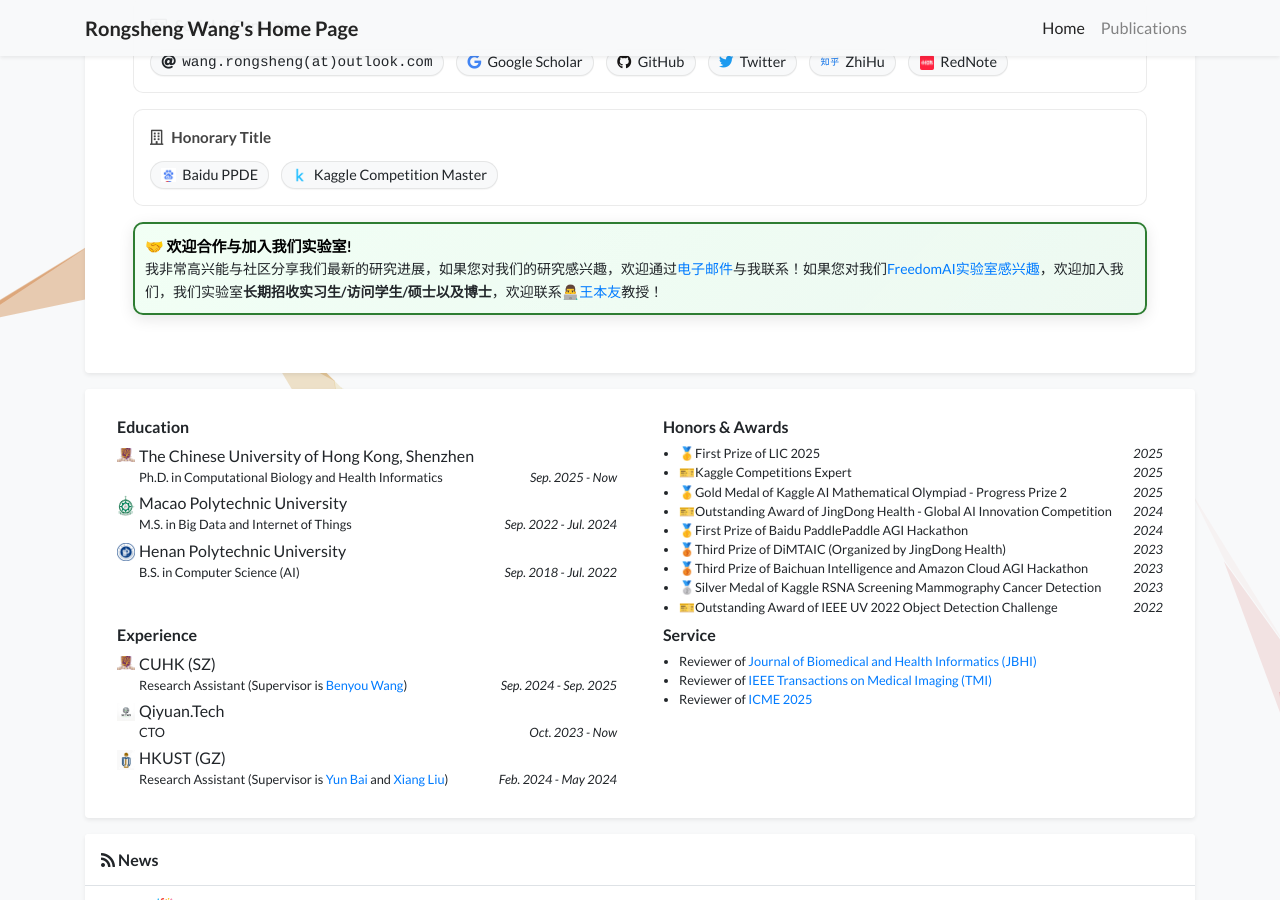
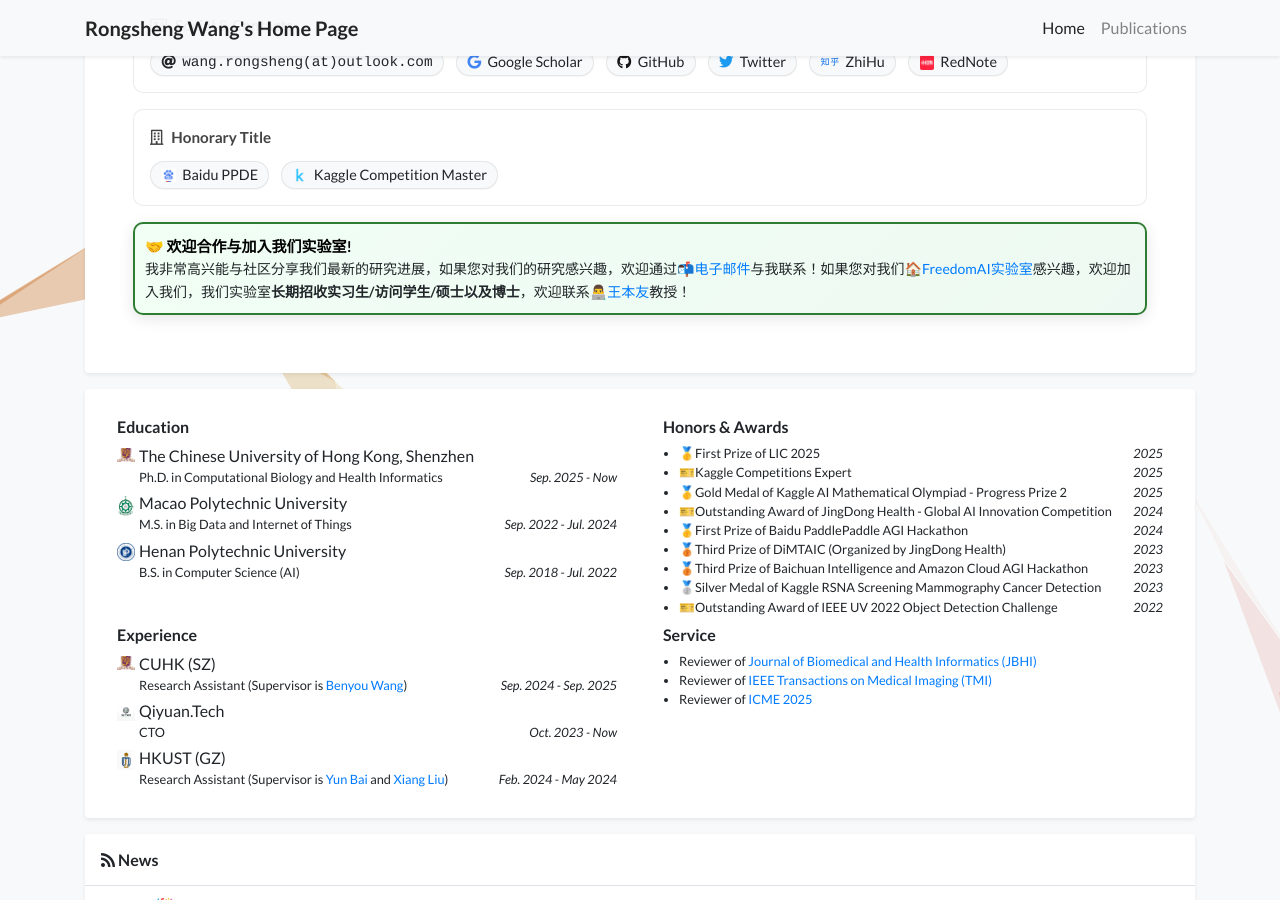
Before and after one commit to WangRongsheng/WangRongsheng.github.io, a Jekyll site: the page built from index.html, in a window 1280 px wide and 900 px high, scrolled down 489 px. Built offline with Jekyll 4.4.1, drawn with Linux system fonts in a browser that asks for light colours; a style sheet for code colours, icons or effects is not loaded.

```diff
--- a/_includes/widgets/profile_card.html
+++ b/_includes/widgets/profile_card.html
@@ -249,7 +249,7 @@
         <div style="position: absolute; top: 0; left: 0; width: 100%; height: 100%; background: linear-gradient(135deg, rgba(255, 255, 255, 0.1), rgba(255, 255, 255, 0.3)); pointer-events: none;"></div>
         <p style="margin: 0; position: relative; z-index: 1;">
           <strong style="color: black; font-size: 15px;">🤝 欢迎合作与加入我们实验室!</strong><br>
-          我非常高兴能与社区分享我们最新的研究进展，如果您对我们的研究感兴趣，欢迎通过<a href="mailto:wrs6@88.com">电子邮件</a>与我联系！如果您对我们<a href="https://freedomintelligence.github.io/">FreedomAI实验室感兴趣</a>，欢迎加入我们，我们实验室<b>长期招收实习生/访问学生/硕士以及博士</b>，欢迎联系<a href="https://wabyking.github.io/old.html">👨‍💻王本友</a>教授！
+          我非常高兴能与社区分享我们最新的研究进展，如果您对我们的研究感兴趣，欢迎通过<a href="mailto:wrs6@88.com">📬电子邮件</a>与我联系！如果您对我们<a href="https://freedomintelligence.github.io/">🏠FreedomAI实验室</a>感兴趣，欢迎加入我们，我们实验室<b>长期招收实习生/访问学生/硕士以及博士</b>，欢迎联系<a href="https://wabyking.github.io/old.html">👨‍💻王本友</a>教授！
         </p>
       </div>
 
```
